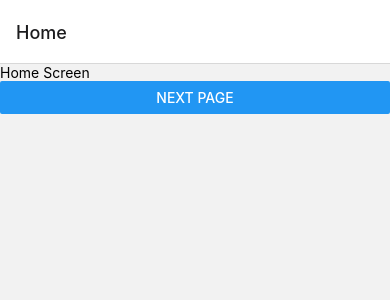
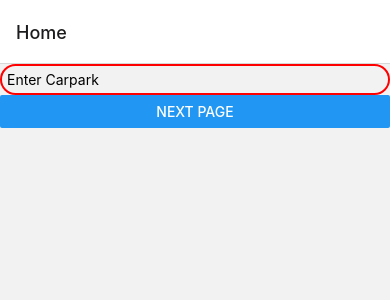
Before and after one commit to andrewli22/NSWParkingApp, a React Native app: screen /Home in a window 390 px wide. Shown: the top 300 px of the page. Built offline with nearby package versions, Linux system fonts and the light colour scheme.

Commit message:
reorganise files

```diff
--- a/App.tsx
+++ b/App.tsx
@@ -3,8 +3,8 @@ import { useState } from 'react';
 import { SafeAreaView, StyleSheet, Text, TextInput, View } from 'react-native';
 import { NavigationContainer } from '@react-navigation/native';
 import { createNativeStackNavigator } from '@react-navigation/native-stack';
-import { HomeScreen } from './HomeScreen';
-import { SearchScreen } from './SearchScreen';
+import { HomeScreen } from './Pages/HomeScreen';
+import { SearchScreen } from './Pages/SearchScreen';
 
 const Stack = createNativeStackNavigator();
 export default function App() {
--- a/HomeScreen.tsx
+++ /dev/null
@@ -1,15 +0,0 @@
-import { NativeStackNavigationProp } from "@react-navigation/native-stack";
-import { View, Text, Button } from "react-native";
-
-type HomeScreenNavigationProp = NativeStackNavigationProp<any>;
-type Props = {
-  navigation: HomeScreenNavigationProp;
-};
-export const HomeScreen: React.FC<Props> = ({ navigation }) => {
-  return (
-    <View>
-      <Text>Home Screen</Text>
-      <Button title='Next page' onPress={() => navigation.navigate('Search')} />
-    </View>
-  );
-}
--- /dev/null
+++ b/Pages/HomeScreen.tsx
@@ -0,0 +1,29 @@
+import { NativeStackNavigationProp } from "@react-navigation/native-stack";
+import { StatusBar } from "expo-status-bar";
+import { SafeAreaView, Button, TextInput, StyleSheet } from "react-native";
+
+type HomeScreenNavigationProp = NativeStackNavigationProp<any>;
+type Props = {
+  navigation: HomeScreenNavigationProp;
+};
+export const HomeScreen: React.FC<Props> = ({ navigation }) => {
+  return (
+    <SafeAreaView>
+      <StatusBar />
+      <TextInput
+        style={styles.textInput}
+        placeholder="Enter Carpark"
+      />
+      <Button title='Next page' onPress={() => navigation.navigate('Search')} />
+    </SafeAreaView>
+  );
+}
+
+const styles = StyleSheet.create({
+  textInput: {
+    borderColor: 'red',
+    borderRadius: 20,
+    borderWidth: 2,
+    padding: 5
+  }
+})
```
Also changed, not shown: Pages/SearchScreen.tsx (renamed from SearchScreen.tsx).
